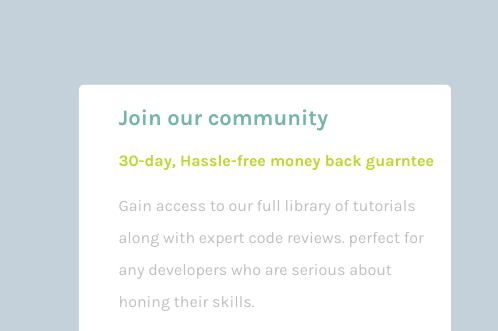
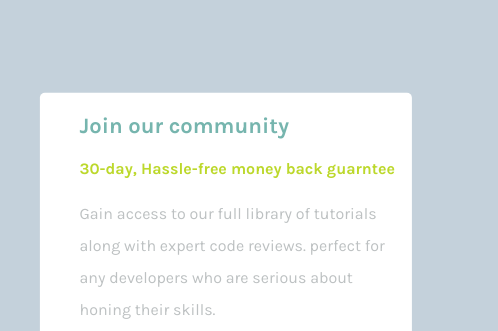
Before and after one commit to rasheedaldeb/templet-2, a plain HTML site: page index.html in a window 390 px wide. Shown: the top 331 px of the page, 498 px wide, since content can reach past the window. Drawn offline with Linux system fonts and the light colour scheme.

Commit message:
first change

```diff
--- a/CSS/main.css
+++ b/CSS/main.css
@@ -9,6 +9,7 @@
 body {
     font-family: 'Karla', sans-serif;
     background-color: #c4d1db;
+    overflow:hidden ;
 }
 .container {
     height: 100vh;
@@ -100,10 +101,9 @@ body {
     .container {
         position: relative;
         width: 466px;
-        /* background-color: #2BB4B1; */
         position: absolute;
-        top: 40%;
-        left: 50%;
+        top: 41%;
+        left: 40%;
         height: 1136px;
         transform: translate(-35%, -34%);
     }
```
